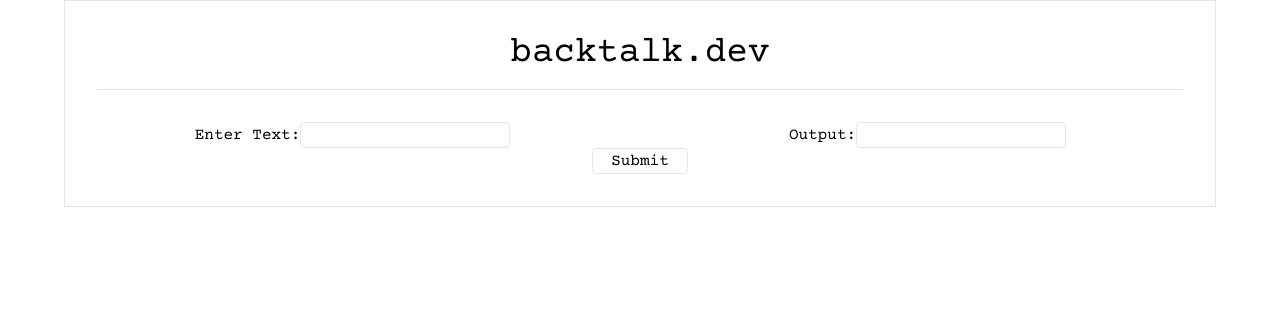
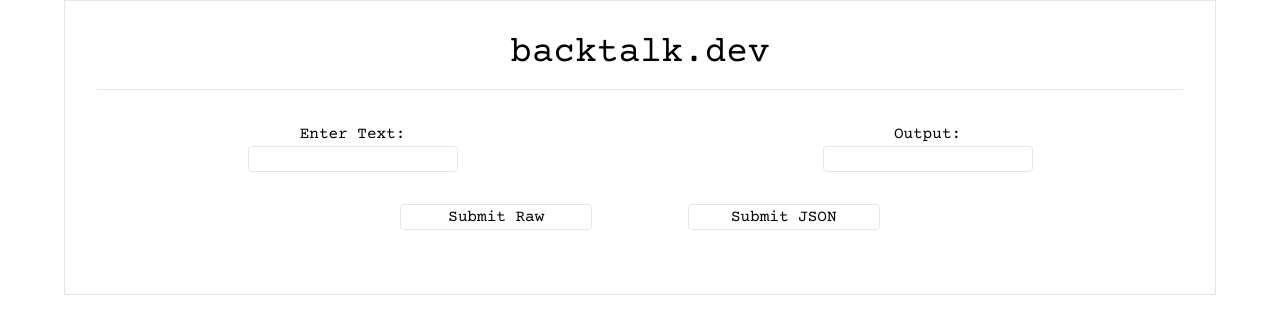
Before and after one commit to francoposa/echo-server-ui, a Next.js app: page / in a window 1280 px wide. Shown: the top 334 px of the page. Built offline with nearby package versions, Linux system fonts and the light colour scheme.

Commit message:
spacing the buttons

```diff
--- a/app/page.tsx
+++ b/app/page.tsx
@@ -60,7 +60,10 @@ const App: React.FC = () => {
           <form onSubmit={handleSubmit}>
             <div className="flex flex-row flex-wrap justify-center">
               <div className="basis-1/2 text-center">
-                <label htmlFor="textField">Enter Text:</label>
+                <div className="basis-full">
+                  <label htmlFor="textField">Enter Text:</label>
+                </div>
+                <div className="basis-full">
                 <input
                     type="text"
                     id="textInput"
@@ -68,11 +71,15 @@ const App: React.FC = () => {
                     value={textInputValue}
                     onChange={handleInputChange}
                     required
-                    className="rounded border border-stone-200"
+                    className="basis-full rounded border border-stone-200"
                 />
+                </div>
               </div>
               <div className="basis-1/2 text-center">
+                <div className="basis-full">
                 <label htmlFor="textField">Output:</label>
+                </div>
+                <div className="basis-full">
                 <input
                     type="text"
                     id="textOutput"
@@ -82,15 +89,20 @@ const App: React.FC = () => {
                     // required
                     className="rounded border border-stone-200"
                 />
+                </div>
               </div>
             </div>
-            <div className="flex flex-row flex-wrap justify-center">
-              <button type="submit" className="basis-1/12 rounded border border-stone-200">
-                Submit
+            <div className="flex flex-row flex-wrap justify-center my-8">
+              <button type="submit" className="lg:basis-1/6 basis-1/2 rounded border border-stone-200">
+                Submit Raw
+              </button>
+              <div className="lg:basis-1/12 basis-full my-2"></div>
+              <button type="submit" className="lg:basis-1/6 basis-1/2 rounded border border-stone-200">
+                Submit JSON
               </button>
             </div>
           </form>
-      </div>
+        </div>
       </div>
   );
 };
```
